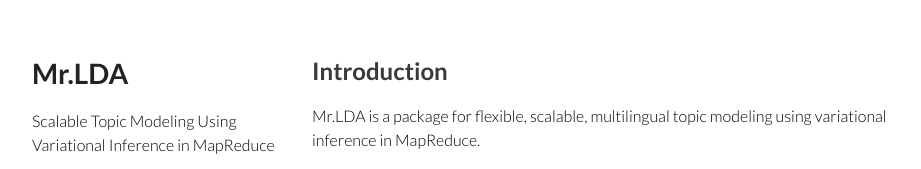
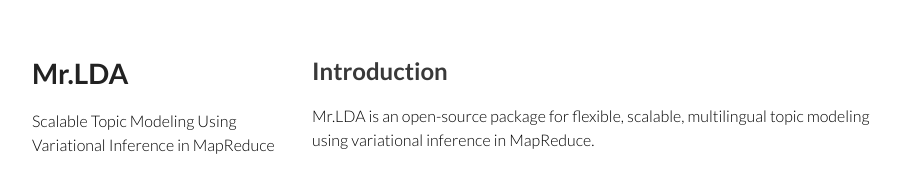
Before and after one commit to lintool/Mr.LDA, a plain HTML site: page index.html in a window 1280 px wide. Shown: the top 169 px of the page, without its empty margins (178-1099 px from the left). Drawn offline with Linux system fonts and the light colour scheme.

Commit message:
Updated docs.

```diff
--- a/index.html
+++ b/index.html
@@ -22,7 +22,7 @@
 
 <h2>Introduction</h2>
 
-<p>Mr.LDA is a package for flexible, scalable, multilingual topic
+<p>Mr.LDA is an open-source package for flexible, scalable, multilingual topic
 modeling using variational inference in MapReduce.</p>
 
 <p>Latent Dirichlet Allocation (LDA) and related topic modeling
```
Also changed, not shown: 1 other file.
